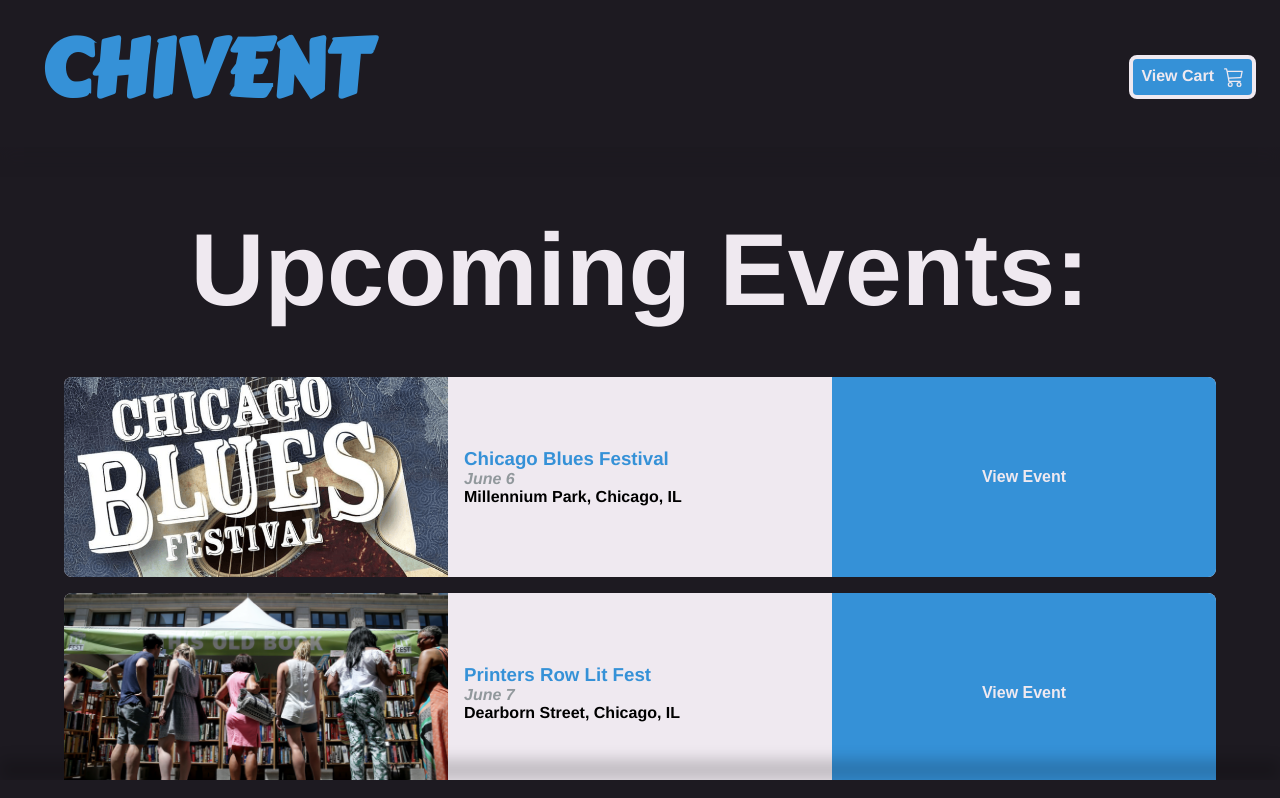
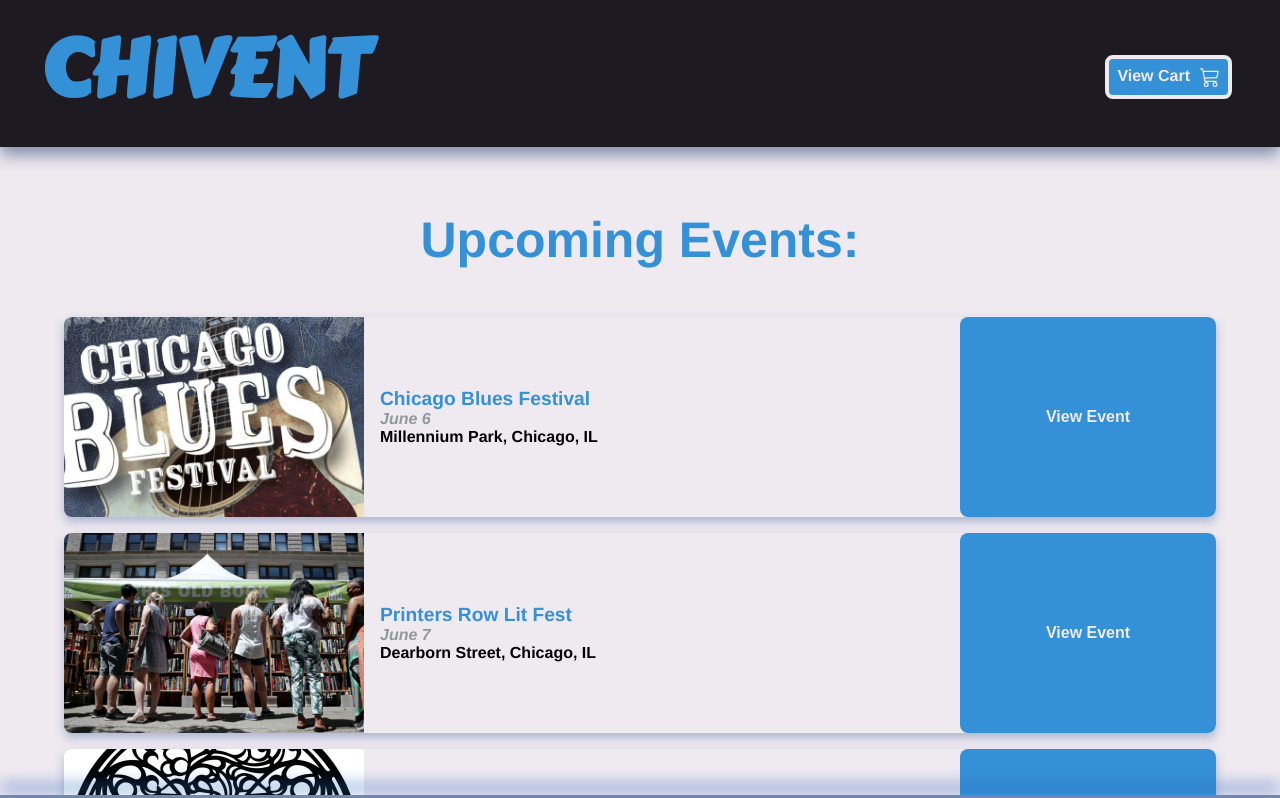
Before and after one commit to atendale/chivent-app, a React (Vite) app: page / in a window 1280 px wide. Shown: the top 798 px of the page. Built offline with nearby package versions, Linux system fonts and the light colour scheme.

Commit message:
Main page updates

```diff
--- a/src/Header.jsx
+++ b/src/Header.jsx
@@ -18,7 +18,7 @@
                                     <p>Back to Events</p>
                                 </div>) : (
                                 <div className="cartButton">
-                                    <p>View Cart </p>
+                                    <p className='view-cart'>View Cart </p>
                                     <svg xmlns="http://www.w3.org/2000/svg" fill="currentColor" class="bi bi-cart3" viewBox="0 0 16 16">
                                         <path d="M0 1.5A.5.5 0 0 1 .5 1H2a.5.5 0 0 1 .485.379L2.89 3H14.5a.5.5 0 0 1 .49.598l-1 5a.5.5 0 0 1-.465.401l-9.397.472L4.415 11H13a.5.5 0 0 1 0 1H4a.5.5 0 0 1-.491-.408L2.01 3.607 1.61 2H.5a.5.5 0 0 1-.5-.5M3.102 4l.84 4.479 9.144-.459L13.89 4zM5 12a2 2 0 1 0 0 4 2 2 0 0 0 0-4m7 0a2 2 0 1 0 0 4 2 2 0 0 0 0-4m-7 1a1 1 0 1 1 0 2 1 1 0 0 1 0-2m7 0a1 1 0 1 1 0 2 1 1 0 0 1 0-2" />
                                     </svg>
--- a/src/index.css
+++ b/src/index.css
@@ -38,7 +38,7 @@
   display: flex;
   flex-direction: row;
   font-family: 'Carter One', serif;
-  box-shadow: 0 8px 15px rgba(29, 26, 33, .5);
+  box-shadow: 0 8px 15px rgba(20, 52, 102, 0.5);
 }
 
 header h1{
@@ -63,7 +63,7 @@
 }
 
 @media only screen and (max-width: 400px) {
-  .cartButton p {
+  .view-cart {
     display: none;
   }
   header h1{
@@ -92,7 +92,7 @@
   font-size: medium;
 }
 
-header button {
+button {
   background-color: var(--chic-turqoise);
   font-weight: bold;
   color: var(--offwhite);
@@ -103,7 +103,7 @@
   margin-right: 1rem;
 }
 
-header button:hover {
+button:hover {
   background-color: var(--offwhite);
   color: var(--chic-turqoise);
   border: .25rem solid var(--chic-turqoise);
@@ -113,9 +113,9 @@
 /*------------------- HOME GALLERY -------------------*/
 
 h2{
-  color: var(--offwhite);
+  color: var(--chic-turqoise);
   font-family: "Helvetica";
-  font-size: 8vw;
+  font-size: 50px;
   padding: 2rem;
   display: flex;
   align-items: center;
@@ -123,7 +123,7 @@
 }
 
 body{
-  background-color: var(--off-black);
+  background-color: var(--offwhite);
 }
 
 .gallery{
@@ -145,12 +145,14 @@
   border-radius: .5rem;
   overflow: hidden;
   width: 90vw;
+  box-shadow: 0 5px 10px rgba(110, 136, 177, 0.5);
 }
 
 .event-image {
   object-fit: cover;
   height: 100%;
   width: 30vw;
+  max-width: 300px;
 }
 
 .event-data {
@@ -163,6 +165,7 @@
 
 h3{
   color: var(--chic-turqoise);
+  font-size: larger;
 }
 
 .start-date{
@@ -173,12 +176,17 @@
 .view-event-wrapper {
   object-fit: cover;
   height: 100%;
+  width: 20vw;
+}
+
+.view-event-wrapper:hover, .view-event:hover{
   width: 30vw;
 }
+
 .view-event{
   object-fit: cover;
   height: 100%;
-  width: 30vw;
+  width: 20vw;
 }
 
 .view-event-wrapper button {
@@ -192,10 +200,10 @@
   font-size: medium;
 }
 
-.view-event-wrapper button:hover {
+/* .view-event-wrapper button:hover {
   background-color: var(--offwhite);
   color: var(--chic-turqoise);
-}
+} */
 
 /*------------- MISC DECOR ------------*/
 ::-webkit-scrollbar {
@@ -213,12 +221,12 @@
 
 .bottom-shadow {
   position: fixed;
-  background-color: var(--off-black);
+  background-color: var(--chic-blue);
   bottom: 0;
   left: 0;
   width: 100%;
-  height: 20px;
-  pointer-events: none; /* Allows clicks through */
-  box-shadow: 0 -20px 15px rgba(0, 0, 0, 0.2); /* upward shadow */
+  height: 5px;
+  pointer-events: none;
+  box-shadow: 0 -10px 15px rgba(49, 104, 192, 0.9);
   z-index: 1000;
 }
```
